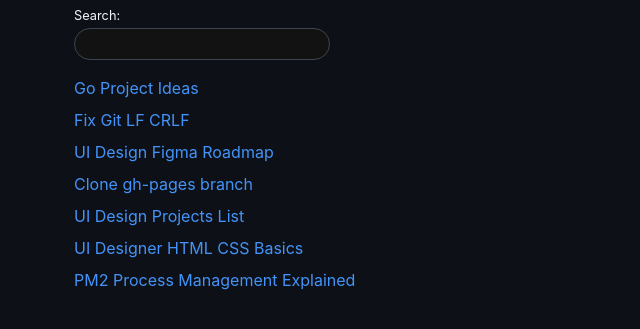
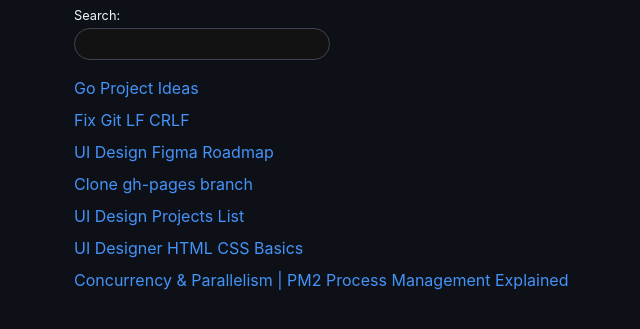
Before and after one commit to sina-byn/chatgpt-log, a website: page index.html in a window 1280 px wide. Shown: the part 85-414 px from the top of the page, without its empty margins (246-886 px from the left). Drawn offline with Linux system fonts and the light colour scheme.

Commit message:
chore: chat title and index manually updated

```diff
--- a/index.html
+++ b/index.html
@@ -56,12 +56,10 @@
           <a href="2024-12-03T09-12-05-690Z.html">UI Design Figma Roadmap</a>
           <a href="2024-12-03T09-17-57-339Z.html">Clone gh-pages branch</a>
           <a href="2024-12-03T09-47-34-184Z.html">UI Design Projects List</a>
-          <a href="2024-12-03T09-59-33-442Z.html"
-            >UI Designer HTML CSS Basics</a
-          >
-          <a href="2024-12-04T07-49-56-093Z.html"
-            >PM2 Process Management Explained</a
-          >
+          <a href="2024-12-03T09-59-33-442Z.html">UI Designer HTML CSS Basics</a>
+          <a href="2024-12-04T07-49-56-093Z.html">
+            Concurrency & Parallelism | PM2 Process Management Explained
+          </a>
         </div>
       </div>
     </div>
```
Also changed, not shown: 2024-12-04T07-49-56-093Z.html (+1 -1 lines).
